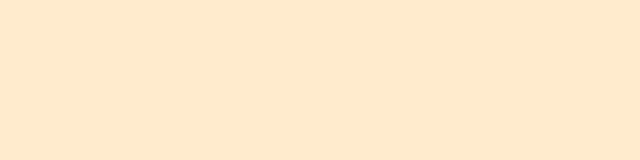
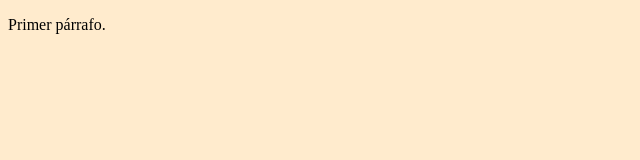
Before and after one commit to Practicas21nm/tareas2, a plain HTML site: page index.html in a window 1280 px wide. Shown: the whole page, without its empty margins (0-640 px from the left). Drawn offline with Linux system fonts and the light colour scheme.

Commit message:
Agregao el primer párrafo

```diff
--- a/index.html
+++ b/index.html
@@ -9,6 +9,6 @@
   <script src="scripts/script.js"></script>
 </head>
 <body>
-
+  <p>Primer párrafo.</p>
 </body>
 </html>
```
